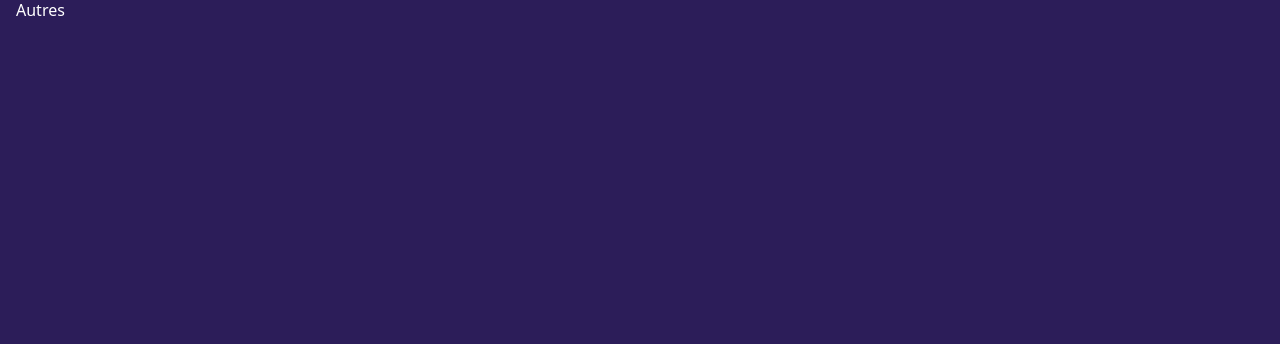
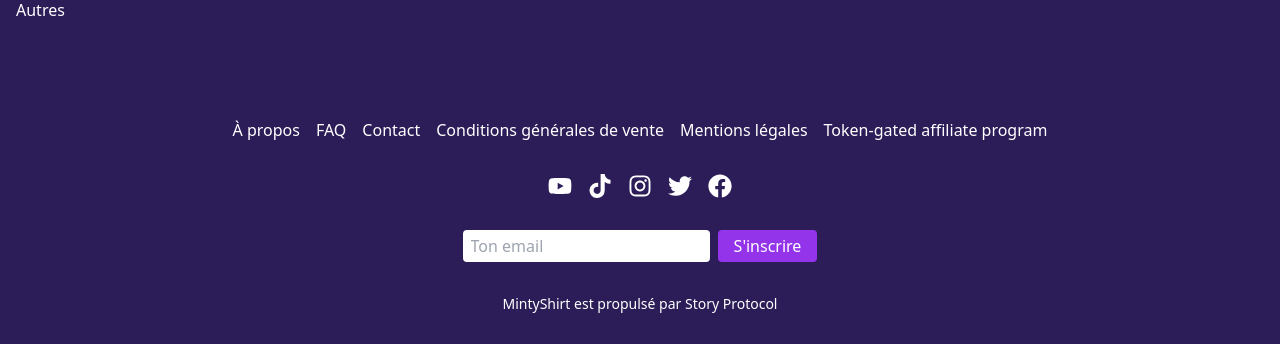
Before and after one commit to mintyshirt/mintyshirt, a React (Vite) app: page /categories in a window 1280 px wide. Shown: the part 608-952 px from the top of the page. Before the commit the page ends 800 px from the top, so only its background shows below. Built offline with nearby package versions, Linux system fonts and the light colour scheme; no server answers.

Commit message:
refactor: extract footer component and add to pages

```diff
--- a/src/components/AccessoryCategoryPage.tsx
+++ b/src/components/AccessoryCategoryPage.tsx
@@ -1,6 +1,7 @@
 import React, { useState } from 'react';
 import { useParams } from 'react-router-dom';
 import Navbar from './Navbar';
+import Footer from './Footer';
 
 interface Product {
   id: number;
@@ -73,6 +74,7 @@ export default function AccessoryCategoryPage() {
           ))}
         </div>
       </div>
+      <Footer />
     </div>
   );
 }
--- a/src/components/CategoriesPage.tsx
+++ b/src/components/CategoriesPage.tsx
@@ -1,6 +1,7 @@
 import React from 'react';
 import { Link, useParams } from 'react-router-dom';
 import Navbar from './Navbar';
+import Footer from './Footer';
 import { categories } from '../lib/categories';
 
 export default function CategoriesPage() {
@@ -22,6 +23,7 @@ export default function CategoriesPage() {
             ))}
           </ul>
         </div>
+        <Footer />
       </div>
     );
   }
@@ -37,6 +39,7 @@ export default function CategoriesPage() {
         </h1>
         <p>Contenu pour la catégorie {category ? category.name : slug} à venir.</p>
       </div>
+      <Footer />
     </div>
   );
 }
--- a/src/components/CreatorPage.tsx
+++ b/src/components/CreatorPage.tsx
@@ -1,6 +1,7 @@
 import React from 'react';
 import { useParams } from 'react-router-dom';
 import Navbar from './Navbar';
+import Footer from './Footer';
 
 export default function CreatorPage() {
   const { slug } = useParams<{ slug: string }>();
@@ -12,6 +13,7 @@ export default function CreatorPage() {
         <h1 className="text-3xl font-bold capitalize">{slug}</h1>
         <p>Détails du créateur {slug} à venir.</p>
       </div>
+      <Footer />
     </div>
   );
 }
--- a/src/components/CreatorsPage.tsx
+++ b/src/components/CreatorsPage.tsx
@@ -1,6 +1,7 @@
 import React from 'react';
 import { Link } from 'react-router-dom';
 import Navbar from './Navbar';
+import Footer from './Footer';
 
 interface Creator {
   name: string;
@@ -32,6 +33,7 @@ export default function CreatorsPage() {
           ))}
         </div>
       </div>
+      <Footer />
     </div>
   );
 }
--- a/src/components/DesignHubPage.tsx
+++ b/src/components/DesignHubPage.tsx
@@ -1,5 +1,6 @@
 import React from 'react';
 import Navbar from './Navbar';
+import Footer from './Footer';
 
 export default function DesignHubPage() {
   return (
@@ -9,6 +10,7 @@ export default function DesignHubPage() {
         <h1 className="text-3xl font-bold mb-4">Design Hub</h1>
         <p>Espace de création et de gestion des designs.</p>
       </div>
+      <Footer />
     </div>
   );
 }
--- /dev/null
+++ b/src/components/Footer.tsx
@@ -0,0 +1,31 @@
+import React from 'react';
+import { FaYoutube, FaTiktok, FaInstagram, FaTwitter, FaFacebook } from 'react-icons/fa';
+
+export default function Footer() {
+  return (
+    <footer className="bg-[#2C1D59] text-white py-12 mt-12">
+      <div className="max-w-7xl mx-auto px-4 space-y-8">
+        <div className="flex flex-wrap justify-center space-x-4">
+          <a href="#" className="hover:underline">À propos</a>
+          <a href="#" className="hover:underline">FAQ</a>
+          <a href="#" className="hover:underline">Contact</a>
+          <a href="#" className="hover:underline">Conditions générales de vente</a>
+          <a href="#" className="hover:underline">Mentions légales</a>
+          <a href="#" className="hover:underline">Token-gated affiliate program</a>
+        </div>
+        <div className="flex justify-center space-x-4 text-2xl">
+          <a href="#" aria-label="YouTube" className="hover:text-purple-300"><FaYoutube /></a>
+          <a href="#" aria-label="TikTok" className="hover:text-purple-300"><FaTiktok /></a>
+          <a href="#" aria-label="Instagram" className="hover:text-purple-300"><FaInstagram /></a>
+          <a href="#" aria-label="X" className="hover:text-purple-300"><FaTwitter /></a>
+          <a href="#" aria-label="Facebook" className="hover:text-purple-300"><FaFacebook /></a>
+        </div>
+        <form className="flex justify-center space-x-2">
+          <input type="email" placeholder="Ton email" className="px-2 py-1 rounded text-black" />
+          <button className="bg-purple-600 hover:bg-purple-700 transition-colors text-white px-4 py-1 rounded">S'inscrire</button>
+        </form>
+        <p className="text-center text-sm">MintyShirt est propulsé par Story Protocol</p>
+      </div>
+    </footer>
+  );
+}
--- a/src/components/HomePage.tsx
+++ b/src/components/HomePage.tsx
@@ -1,7 +1,7 @@
 import React from 'react';
 import { Link } from 'react-router-dom';
-import { FaYoutube, FaTiktok, FaInstagram, FaTwitter, FaFacebook } from 'react-icons/fa';
 import Navbar from './Navbar';
+import Footer from './Footer';
 
 function Hero() {
   return (
@@ -78,40 +78,6 @@ function HowItWorks() {
   );
 }
 
-function Footer() {
-  return (
-    <footer className="bg-[#2C1D59] text-white py-12 mt-12">
-      <div className="max-w-7xl mx-auto px-4 space-y-8">
-        <div className="flex flex-wrap justify-center space-x-4">
-          <a href="#" className="hover:underline">À propos</a>
-          <a href="#" className="hover:underline">FAQ</a>
-          <a href="#" className="hover:underline">Contact</a>
-          <a href="#" className="hover:underline">Conditions générales de vente</a>
-          <a href="#" className="hover:underline">Mentions légales</a>
-          <a href="#" className="hover:underline">Token-gated affiliate program</a>
-        </div>
-        <div className="flex justify-center space-x-4 text-2xl">
-          <a href="#" aria-label="YouTube" className="hover:text-purple-300"><FaYoutube /></a>
-          <a href="#" aria-label="TikTok" className="hover:text-purple-300"><FaTiktok /></a>
-          <a href="#" aria-label="Instagram" className="hover:text-purple-300"><FaInstagram /></a>
-          <a href="#" aria-label="X" className="hover:text-purple-300"><FaTwitter /></a>
-          <a href="#" aria-label="Facebook" className="hover:text-purple-300"><FaFacebook /></a>
-        </div>
-        <form className="flex justify-center space-x-2">
-          <input
-            type="email"
-            placeholder="Ton email"
-            className="px-2 py-1 rounded text-black"
-          />
-          <button className="bg-purple-600 hover:bg-purple-700 transition-colors text-white px-4 py-1 rounded">
-            S'inscrire
-          </button>
-        </form>
-        <p className="text-center text-sm">MintyShirt est propulsé par Story Protocol</p>
-      </div>
-    </footer>
-  );
-}
 
 export default function HomePage() {
   return (
--- a/src/components/RoyaltyTokensPage.tsx
+++ b/src/components/RoyaltyTokensPage.tsx
@@ -1,6 +1,7 @@
 import React from 'react';
 import Navbar from './Navbar';
 import RoyaltyTokenExchange from '../RoyaltyTokenExchange';
+import Footer from './Footer';
 
 export default function RoyaltyTokensPage() {
   return (
@@ -10,6 +11,7 @@ export default function RoyaltyTokensPage() {
         <h1 className="text-3xl font-bold">Royalty Tokens</h1>
         <RoyaltyTokenExchange />
       </div>
+      <Footer />
     </div>
   );
 }
--- a/src/components/ShopPage.tsx
+++ b/src/components/ShopPage.tsx
@@ -1,6 +1,7 @@
 import { Link } from 'react-router-dom';
 import Navbar from './Navbar';
 import React from 'react';
+import Footer from './Footer';
 
 const accessories = [
   { name: 'T-shirts', path: 't-shirts' },
@@ -47,6 +48,7 @@ export default function ShopPage() {
           <p>Sélectionnez un type d&apos;accessoire pour afficher les produits.</p>
         </div>
       </div>
+      <Footer />
     </div>
   );
 }
--- a/src/components/StatsPage.tsx
+++ b/src/components/StatsPage.tsx
@@ -1,5 +1,6 @@
 import React from 'react';
 import Navbar from './Navbar';
+import Footer from './Footer';
 
 export default function StatsPage() {
   return (
@@ -9,6 +10,7 @@ export default function StatsPage() {
         <h1 className="text-3xl font-bold mb-4">Statistiques</h1>
         <p>Aperçu des ventes et activités.</p>
       </div>
+      <Footer />
     </div>
   );
 }
--- a/src/components/TokenSwapPage.tsx
+++ b/src/components/TokenSwapPage.tsx
@@ -1,5 +1,6 @@
 import React from 'react';
 import Navbar from './Navbar';
+import Footer from './Footer';
 
 export default function TokenSwapPage() {
   return (
@@ -9,6 +10,7 @@ export default function TokenSwapPage() {
         <h1 className="text-3xl font-bold mb-4">Token Swap</h1>
         <p>Échangez vos tokens ici.</p>
       </div>
+      <Footer />
     </div>
   );
 }
```
